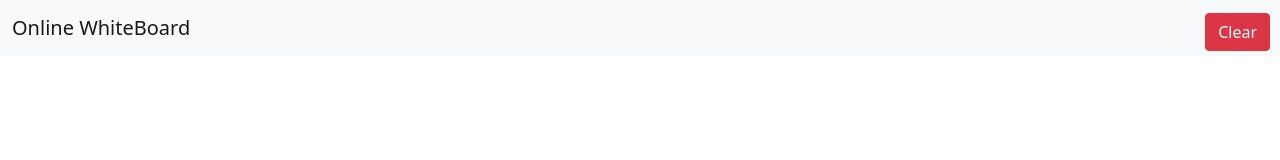
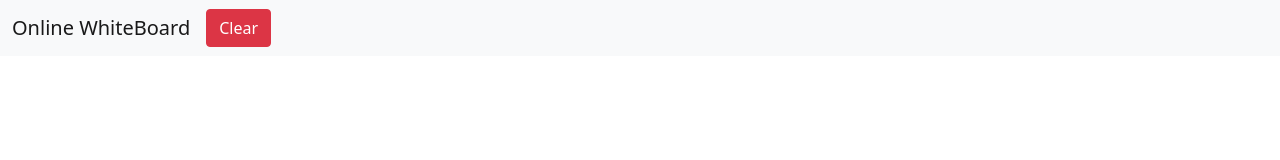
Before and after one commit to Utkarsh299-tech/Online-WhiteBoard, a plain HTML site: page index.html in a window 1280 px wide. Drawn offline with nearby package versions, Linux system fonts and the light colour scheme; a web font is replaced by a local one.

Commit message:
Update style.css

```diff
--- a/style.css
+++ b/style.css
@@ -3,14 +3,7 @@ body{
   width:100%;
   height:100vh;
 }
-.container-fluid{
-  position: relative;
-}
-.btn{
- position: absolute;
-right: 10px;
-top: 5px;
-}
+
 /*
 button
 {
```
